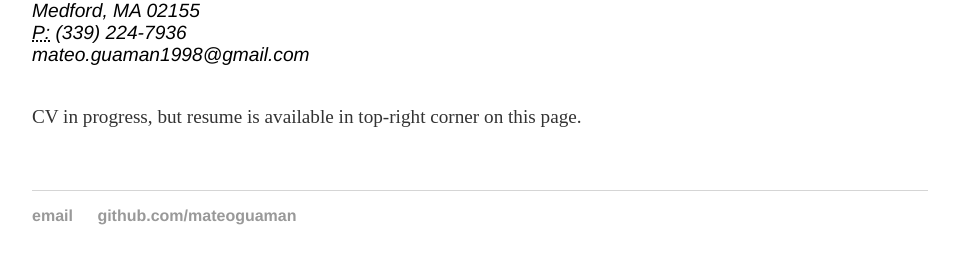
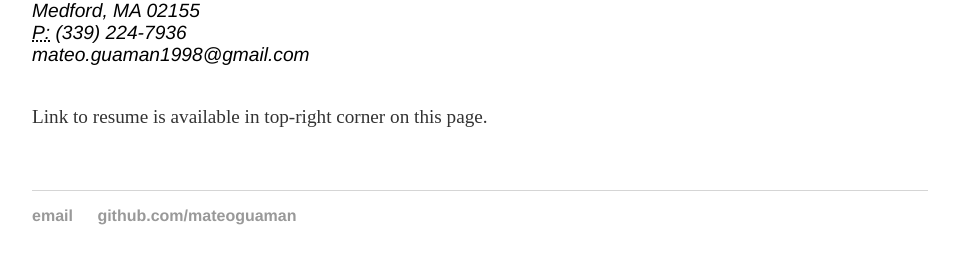
Before and after one commit to mateoguaman/mateoguaman.github.io, a Jekyll site: the page built from cv/index.html, in a window 1280 px wide. Shown: the part 285-549 px from the top of the page, without its empty margins (160-1118 px from the left). Built offline with Jekyll 4.4.1, drawn with Linux system fonts in a browser that asks for light colours.

Commit message:
Update index.html

```diff
--- a/cv/index.html
+++ b/cv/index.html
@@ -13,7 +13,7 @@ title: CV of Mateo Guaman
             <abbr title="phone">P:</abbr> (339) 224-7936<br>
             <span class="obfuscate">mateo.guaman1998@gmail.com</span>
             </address><br>
-        <p>CV in progress, but resume is available in top-right corner on this page.</p>
+        <p>Link to resume is available in top-right corner on this page.</p>
 
 
     </div>
```
